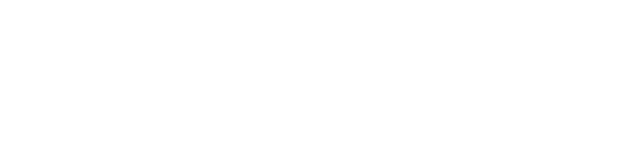
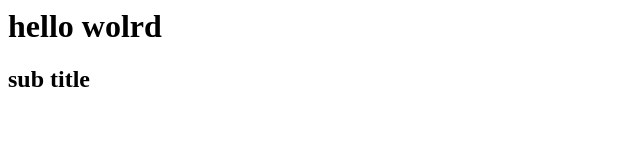
Before and after one commit to ZviGelbart/traveling1, a plain HTML site: page index.html in a window 1280 px wide. Shown: the whole page, without its empty margins (0-640 px from the left). Drawn offline with Linux system fonts and the light colour scheme.

Commit message:
this is a change

```diff
--- a/index.html
+++ b/index.html
@@ -1,7 +1,8 @@
 <html>
   <head>
     <body>
-
+      <h1> hello wolrd</h1>
+      <h2>sub title</h2>
     </body>
   </head>
 </html>
```
